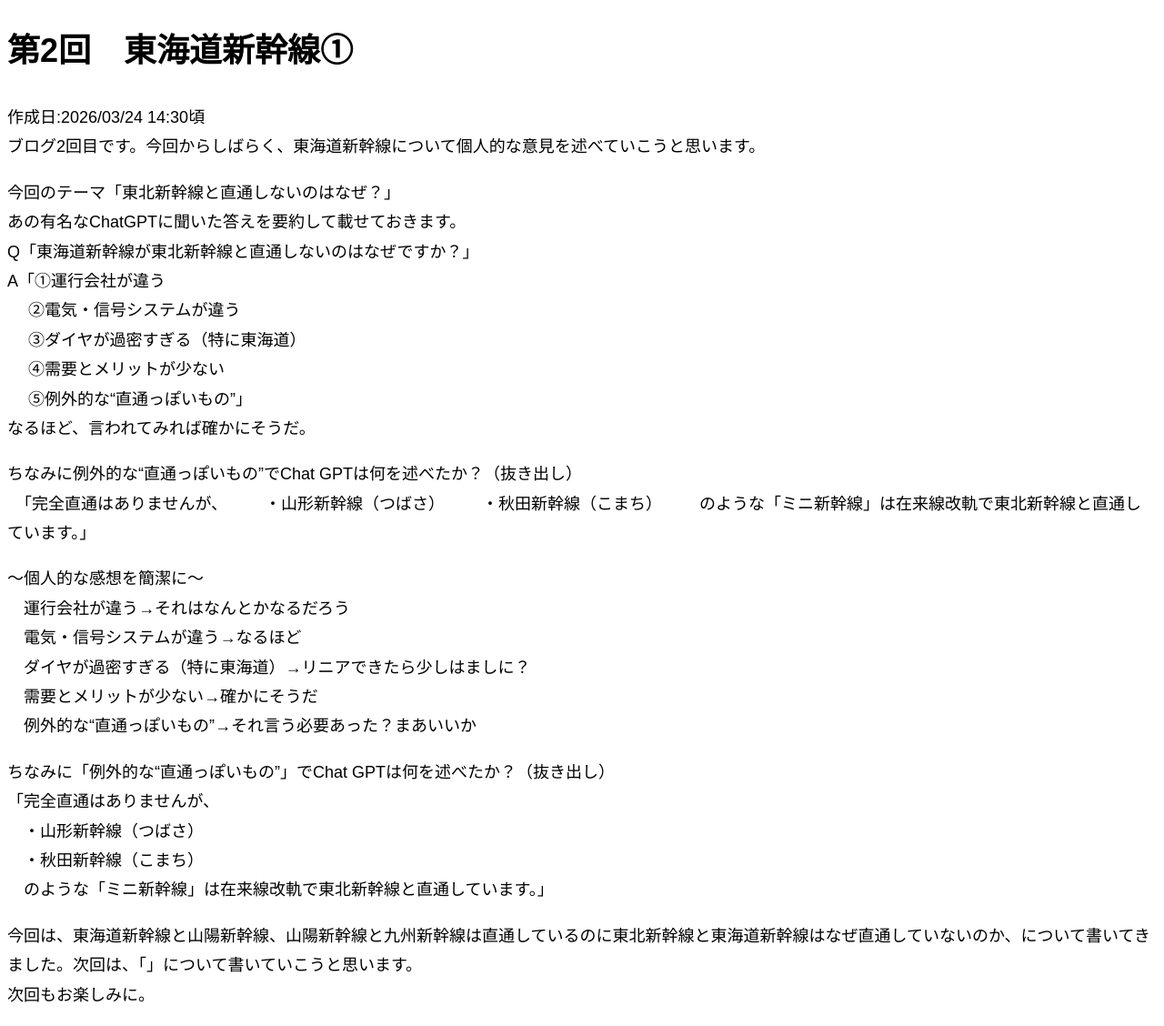
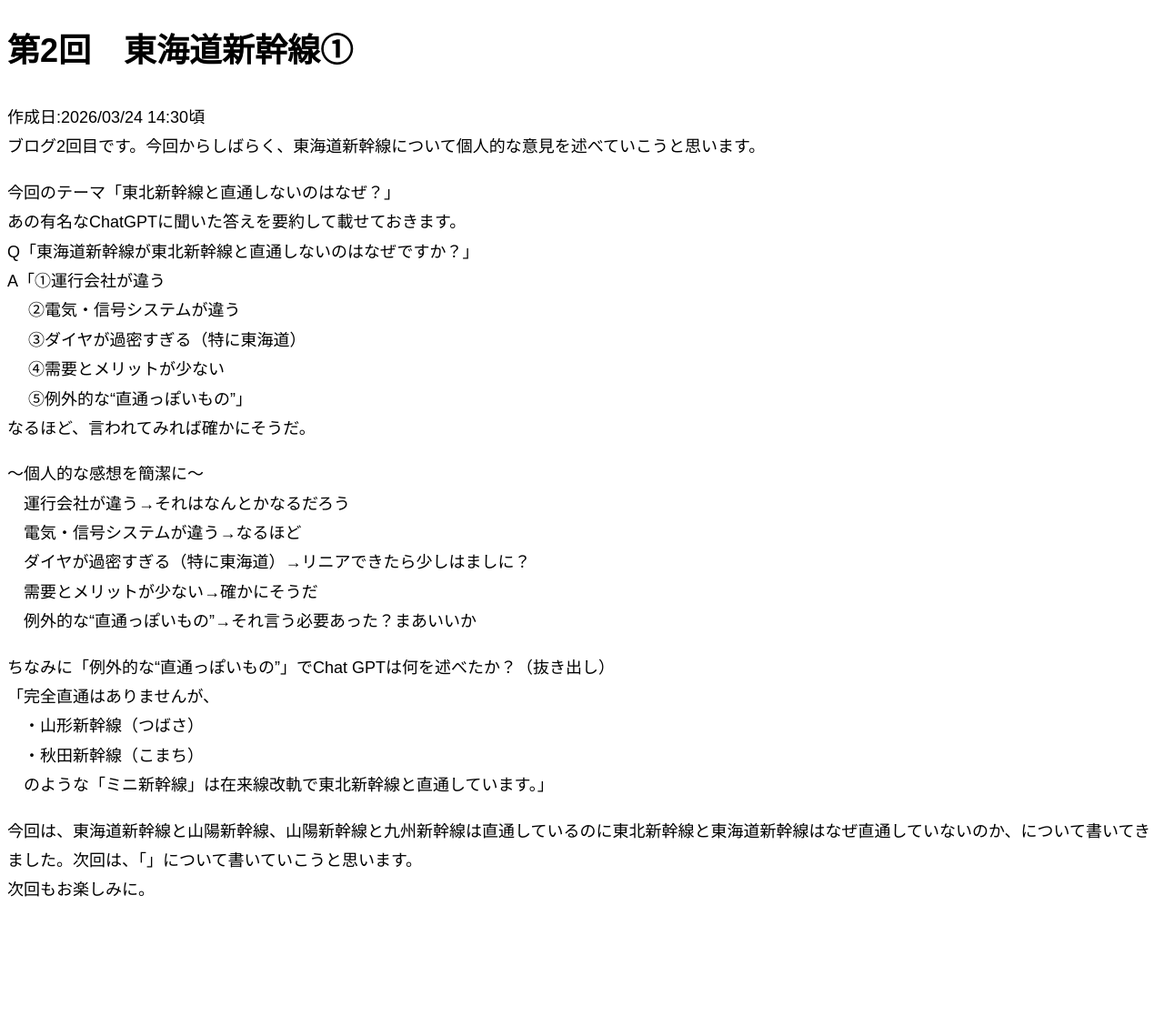
Before and after one commit to trainparadise/trainparadise, a Jekyll site: the page built from _posts/2026-03-24-2.md, in a window 1280 px wide. Shown: the whole page at 91% size. Built offline with Jekyll 4.4.1, drawn with Linux system fonts in a browser that asks for light colours; after the commit the page ends 1013 px from its top, so only the background shows below that.

Commit message:
Update 2026-03-24-2.md

```diff
--- a/_posts/2026-03-24-2.md
+++ b/_posts/2026-03-24-2.md
@@ -15,12 +15,6 @@ A「①運行会社が違う
 　 ⑤例外的な“直通っぽいもの”」
 なるほど、言われてみれば確かにそうだ。
 
-ちなみに例外的な“直通っぽいもの”でChat GPTは何を述べたか？（抜き出し）
-　「完全直通はありませんが、
-　　・山形新幹線（つばさ）
-　　・秋田新幹線（こまち）
-　　のような「ミニ新幹線」は在来線改軌で東北新幹線と直通しています。」
-
 〜個人的な感想を簡潔に〜
 　運行会社が違う→それはなんとかなるだろう
 　電気・信号システムが違う→なるほど
```
